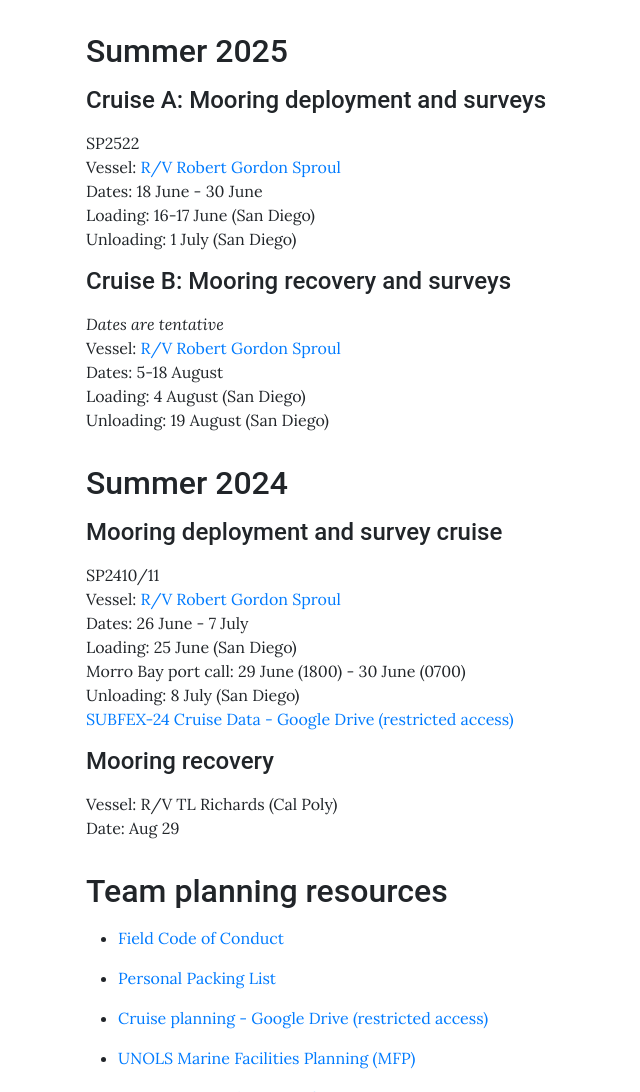
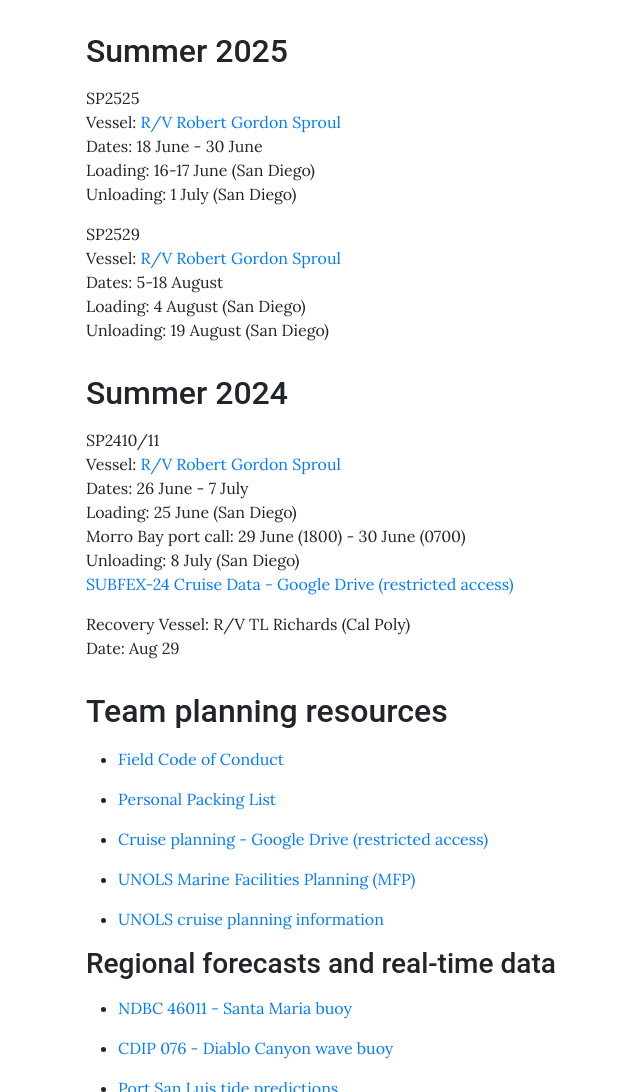
Before and after one commit to subfex/subfex.github.io, a Jekyll site: the page built from pages/cruises.md, in a window 1280 px wide and 1400 px high. Shown: the part 308-1400 px from the top of the window, without its empty margins (186-826 px from the left). Built offline with Jekyll 4.4.1, drawn with Linux system fonts in a browser that asks for light colours.

Commit message:
updated some cruise info

```diff
--- a/pages/cruises.md
+++ b/pages/cruises.md
@@ -10,25 +10,19 @@
 
 ## Summer 2025
 
-#### Cruise A: Mooring deployment and surveys
-
-SP2522
+SP2525
 Vessel: [R/V Robert Gordon Sproul](https://scripps.ucsd.edu/ships/sproul)
 Dates: 18 June - 30 June
 Loading: 16-17 June (San Diego)
 Unloading: 1 July (San Diego)
 
-#### Cruise B: Mooring recovery and surveys
-
-*Dates are tentative*
+SP2529
 Vessel: [R/V Robert Gordon Sproul](https://scripps.ucsd.edu/ships/sproul)
 Dates: 5-18 August
 Loading: 4 August (San Diego)
 Unloading: 19 August (San Diego)
 
 ## Summer 2024
-
-#### Mooring deployment and survey cruise
 
 SP2410/11
 Vessel: [R/V Robert Gordon Sproul](https://scripps.ucsd.edu/ships/sproul)
@@ -38,8 +32,7 @@
 Unloading: 8 July (San Diego)
 [SUBFEX-24 Cruise Data - Google Drive (restricted access)](https://drive.google.com/drive/folders/11hK58LUMZCyLt1J4KULKmQsJ-SXor80-?usp=sharing)
 
-#### Mooring recovery
-
+Recovery
 Vessel: R/V TL Richards (Cal Poly)
 Date: Aug 29
 
```
